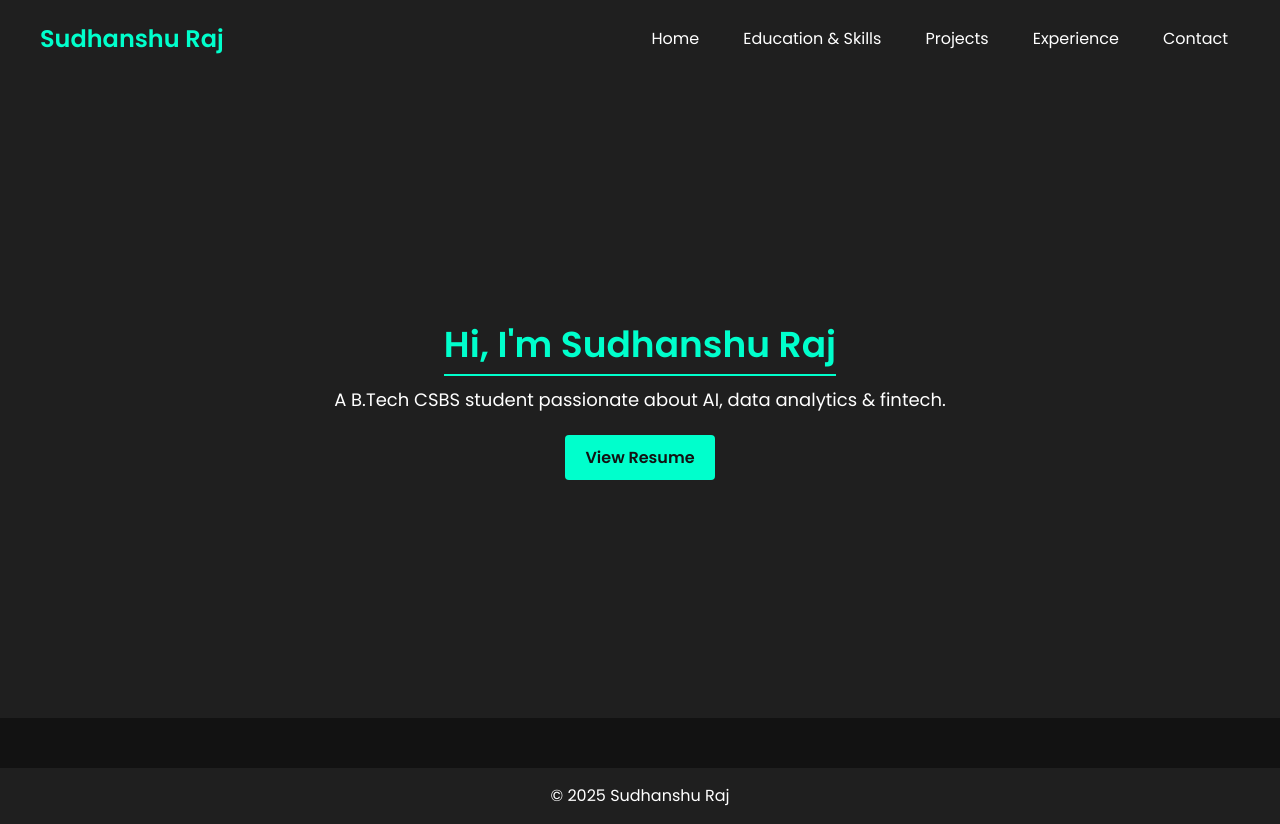
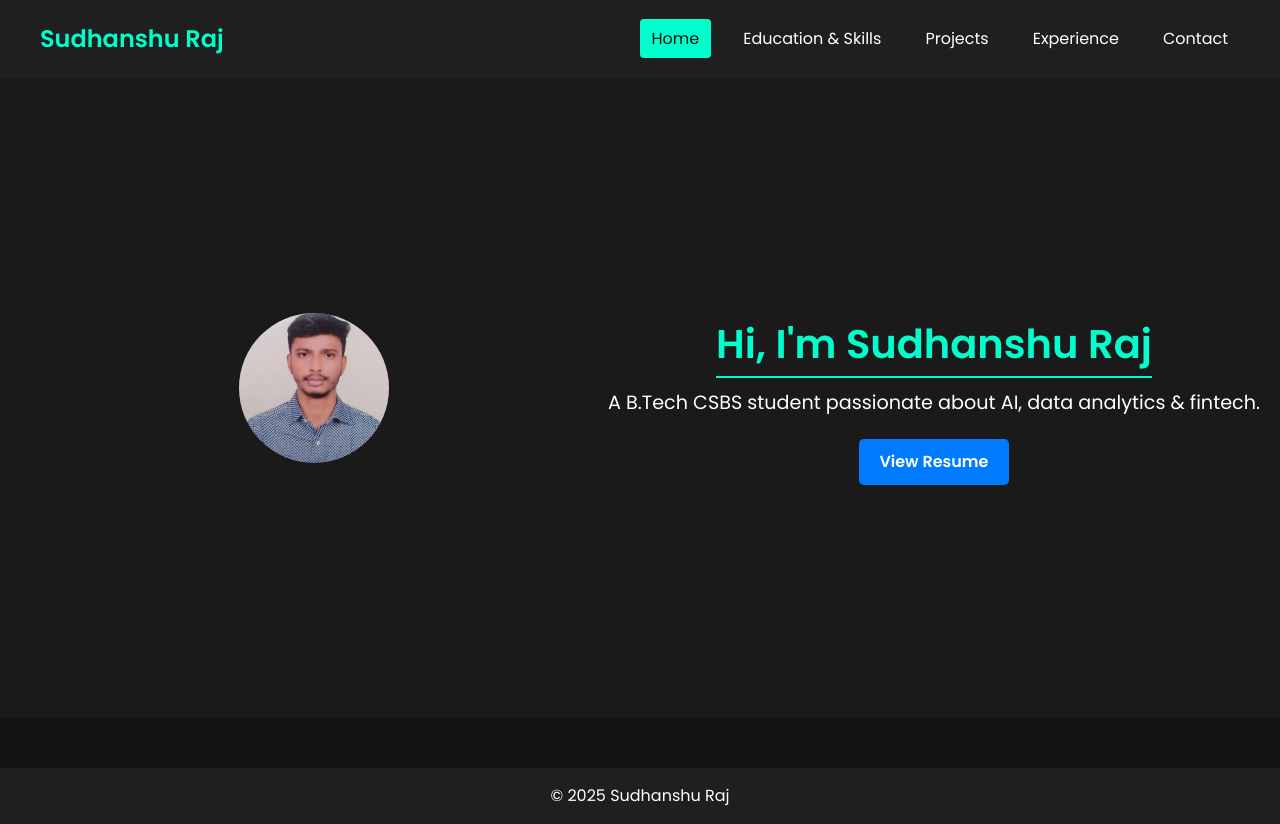
Before and after one commit to sudhanshuraj777/SudhanshuRaj, a plain HTML site: page index.html in a window 1280 px wide. Drawn offline with Linux system fonts and the light colour scheme.

Commit message:
first commit

```diff
--- a/css/style.css
+++ b/css/style.css
@@ -158,3 +158,48 @@ footer {
   text-align: center;
   margin-top: 50px;
 }
+/* Add to your style.css file */
+
+/* Center the image and style it */
+.profile-img {
+  width: 150px;
+  height: 150px;
+  border-radius: 50%;
+  object-fit: cover; /* Ensures the image doesn't stretch */
+  display: block;
+  margin: 0 auto 20px; /* Center the image and add space below */
+}
+
+/* Hero section style */
+.hero {
+  text-align: center;
+  padding: 60px 20px;
+  background-color: #1a1a1a; /* Dark background */
+  color: white;
+}
+
+/* Styling for the introduction text */
+.intro-text h2 {
+  font-size: 2.5rem;
+  font-weight: 600;
+  margin-bottom: 10px;
+}
+
+.intro-text p {
+  font-size: 1.2rem;
+  margin-bottom: 20px;
+}
+
+.intro-text .btn {
+  padding: 10px 20px;
+  background-color: #007BFF;
+  color: white;
+  text-decoration: none;
+  border-radius: 5px;
+  font-size: 1rem;
+  transition: background-color 0.3s ease;
+}
+
+.intro-text .btn:hover {
+  background-color: #0056b3;
+}
--- a/index.html
+++ b/index.html
@@ -14,16 +14,18 @@
     <nav>
       <h1>Sudhanshu Raj</h1>
       <ul>
-        <li><a href="index.html">Home</a></li>
+        <li><a href="index.html"class="active">Home</a></li>
         <li><a href="education.html">Education & Skills</a></li>
         <li><a href="projects.html">Projects</a></li>
-        <li><a href="experience.html">Experience</a></li>
+        <li><a href="experience.html" >Experience</a></li>
         <li><a href="contact.html">Contact</a></li>
       </ul>
     </nav>
   </header>
 
   <section class="hero">
+    <!-- Profile Picture Above the Text -->
+    <img src="assets/images/profile.jpg" alt="Profile Picture" class="profile-img">
     <div class="intro-text">
       <h2>Hi, I'm Sudhanshu Raj</h2>
       <p>A B.Tech CSBS student passionate about AI, data analytics & fintech.</p>
--- a/js/script.js
+++ b/js/script.js
@@ -3,13 +3,19 @@
 // Smooth Scroll for navigation links
 document.querySelectorAll('nav ul li a').forEach(anchor => {
   anchor.addEventListener('click', function (e) {
-    e.preventDefault();
-    document.querySelector(this.getAttribute('href')).scrollIntoView({
-      behavior: 'smooth',
-      block: 'start'
-    });
+    const target = this.getAttribute('href');
+
+    // Allow external pages to load normally
+    if (!target.includes('.html')) {
+      e.preventDefault();
+      document.querySelector(target).scrollIntoView({
+        behavior: 'smooth',
+        block: 'start'
+      });
+    }
   });
 });
+
 
 // Form Validation for the contact form
 const form = document.querySelector('form');
@@ -34,3 +40,11 @@ window.addEventListener('load', () => {
   document.body.style.transition = 'opacity 1s';
   document.body.style.opacity = 1;
 });
+document.addEventListener('DOMContentLoaded', () => {
+  const links = document.querySelectorAll('nav a');
+  links.forEach(link => {
+    if (link.href === window.location.href) {
+      link.classList.add('active');
+    }
+  });
+});
```
Also changed, not shown: assets/images/profile.jpg (renamed from assets/profile.jpg).
